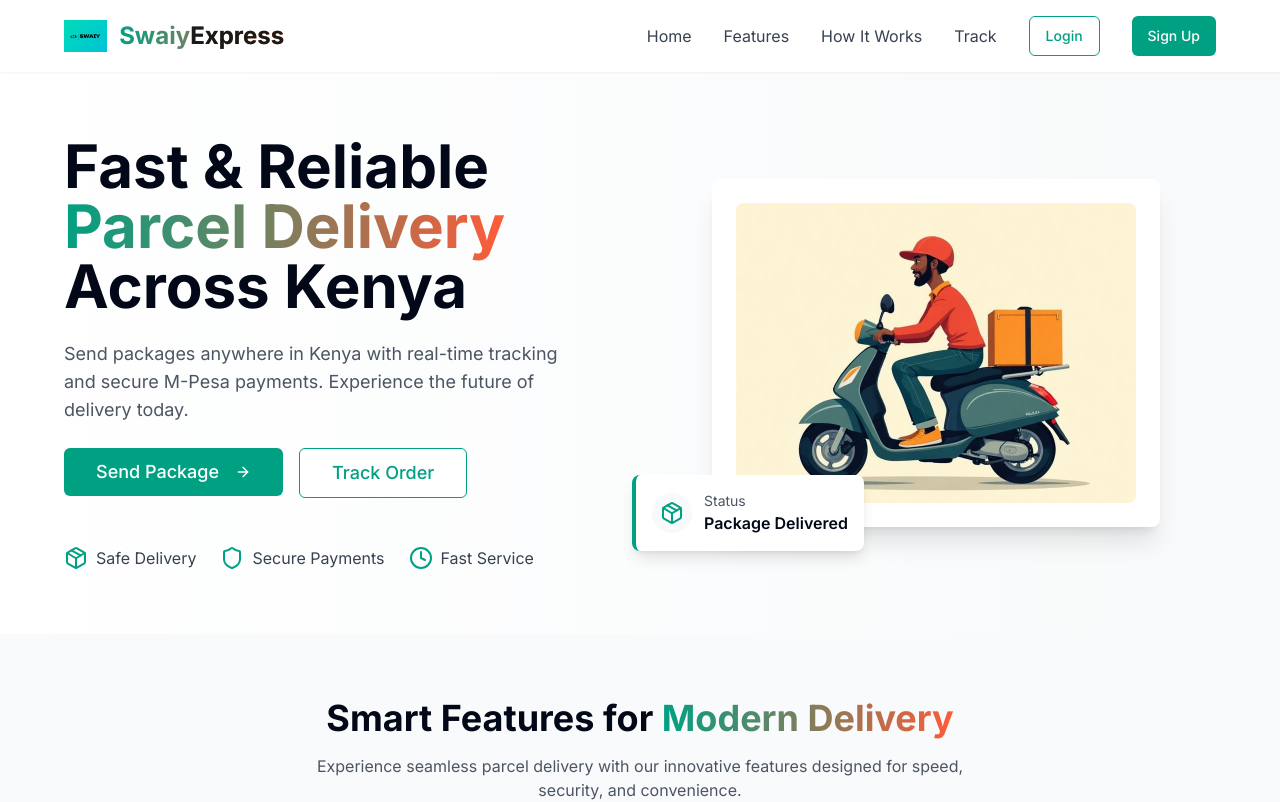
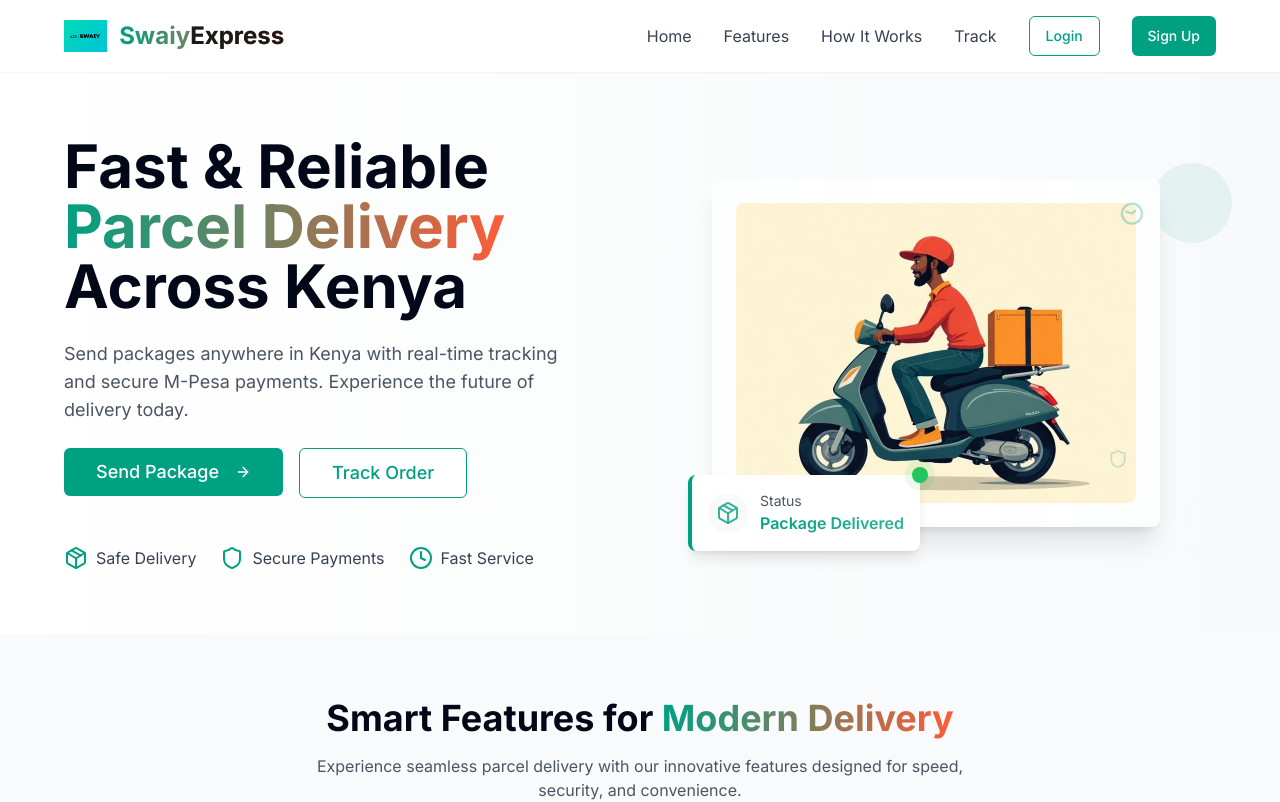
Before and after one commit to Mart-dotcom/swaiy-express-kenya, a React (Vite) app: page / in a window 1280 px wide. Shown: the top 802 px of the page. Built offline with nearby package versions, Linux system fonts and the light colour scheme.

Commit message:
Animate rider cartoon
Animate the rider cartoon in a cool and interactive way.

```diff
--- a/src/components/Hero.tsx
+++ b/src/components/Hero.tsx
@@ -47,22 +47,60 @@ const Hero = () => {
             </div>
           </div>
           <div className="relative">
-            <div className="bg-white rounded-lg p-6 shadow-xl max-w-md mx-auto">
-              <img
-                src={africanRiderImage}
-                alt="African Delivery Rider"
-                className="w-full h-auto rounded-lg"
-              />
-              <div className="absolute -bottom-6 -left-6 bg-white rounded-lg p-4 shadow-lg border-l-4 border-swaiy-primary">
+            {/* Floating background elements */}
+            <div className="absolute -top-4 -right-4 w-20 h-20 bg-swaiy-primary/10 rounded-full animate-pulse"></div>
+            <div className="absolute -bottom-8 -right-8 w-16 h-16 bg-swaiy-light/50 rounded-full animate-[pulse_3s_ease-in-out_infinite]"></div>
+            <div className="absolute top-1/2 -left-8 w-12 h-12 bg-gradient-to-r from-swaiy-primary/20 to-transparent rounded-full animate-[ping_4s_cubic-bezier(0,0,0.2,1)_infinite]"></div>
+
+            <div className="bg-white rounded-lg p-6 shadow-xl max-w-md mx-auto transform hover:scale-105 transition-all duration-500 hover:shadow-2xl hover:shadow-swaiy-primary/20 group">
+              {/* Animated border glow */}
+              <div className="absolute inset-0 bg-gradient-to-r from-swaiy-primary/20 via-transparent to-swaiy-primary/20 rounded-lg opacity-0 group-hover:opacity-100 transition-opacity duration-500 animate-[pulse_2s_ease-in-out_infinite]"></div>
+
+              <div className="relative overflow-hidden rounded-lg">
+                <img
+                  src={africanRiderImage}
+                  alt="African Delivery Rider"
+                  className="w-full h-auto rounded-lg transform hover:scale-110 transition-transform duration-700 ease-out"
+                />
+
+                {/* Animated overlay on hover */}
+                <div className="absolute inset-0 bg-gradient-to-t from-swaiy-primary/30 via-transparent to-transparent opacity-0 group-hover:opacity-100 transition-opacity duration-500 rounded-lg"></div>
+
+                {/* Moving speed lines */}
+                <div className="absolute top-1/4 left-0 w-full h-1 opacity-0 group-hover:opacity-100 transition-opacity duration-300">
+                  <div className="h-full bg-gradient-to-r from-transparent via-swaiy-primary to-transparent animate-[slide-in-right_1s_ease-out_infinite]"></div>
+                </div>
+                <div className="absolute top-1/2 left-0 w-full h-0.5 opacity-0 group-hover:opacity-70 transition-opacity duration-300 delay-100">
+                  <div className="h-full bg-gradient-to-r from-transparent via-swaiy-primary/60 to-transparent animate-[slide-in-right_1.2s_ease-out_infinite]"></div>
+                </div>
+                <div className="absolute top-3/4 left-0 w-full h-0.5 opacity-0 group-hover:opacity-50 transition-opacity duration-300 delay-200">
+                  <div className="h-full bg-gradient-to-r from-transparent via-swaiy-primary/40 to-transparent animate-[slide-in-right_1.4s_ease-out_infinite]"></div>
+                </div>
+              </div>
+
+              {/* Animated status card */}
+              <div className="absolute -bottom-6 -left-6 bg-white rounded-lg p-4 shadow-lg border-l-4 border-swaiy-primary transform hover:-translate-y-2 transition-transform duration-300 animate-fade-in">
                 <div className="flex items-center gap-3">
-                  <div className="bg-swaiy-light p-2 rounded-full">
-                    <Package className="text-swaiy-primary" />
+                  <div className="bg-swaiy-light p-2 rounded-full animate-[pulse_2s_ease-in-out_infinite]">
+                    <Package className="text-swaiy-primary transform group-hover:rotate-12 transition-transform duration-300" />
                   </div>
                   <div>
                     <p className="text-sm text-gray-600">Status</p>
-                    <p className="font-semibold">Package Delivered</p>
+                    <p className="font-semibold bg-gradient-to-r from-swaiy-primary to-swaiy-primary/80 bg-clip-text text-transparent">Package Delivered</p>
                   </div>
                 </div>
+
+                {/* Success indicator */}
+                <div className="absolute -top-2 -right-2 w-4 h-4 bg-green-500 rounded-full animate-ping"></div>
+                <div className="absolute -top-2 -right-2 w-4 h-4 bg-green-500 rounded-full"></div>
+              </div>
+
+              {/* Floating delivery icons */}
+              <div className="absolute top-4 right-4 animate-[fade-in_2s_ease-out_infinite] opacity-60">
+                <Clock className="w-6 h-6 text-swaiy-primary animate-[spin_8s_linear_infinite]" />
+              </div>
+              <div className="absolute bottom-16 right-8 animate-[fade-in_3s_ease-out_infinite] opacity-40">
+                <Shield className="w-5 h-5 text-swaiy-primary animate-bounce" />
               </div>
             </div>
           </div>
```
